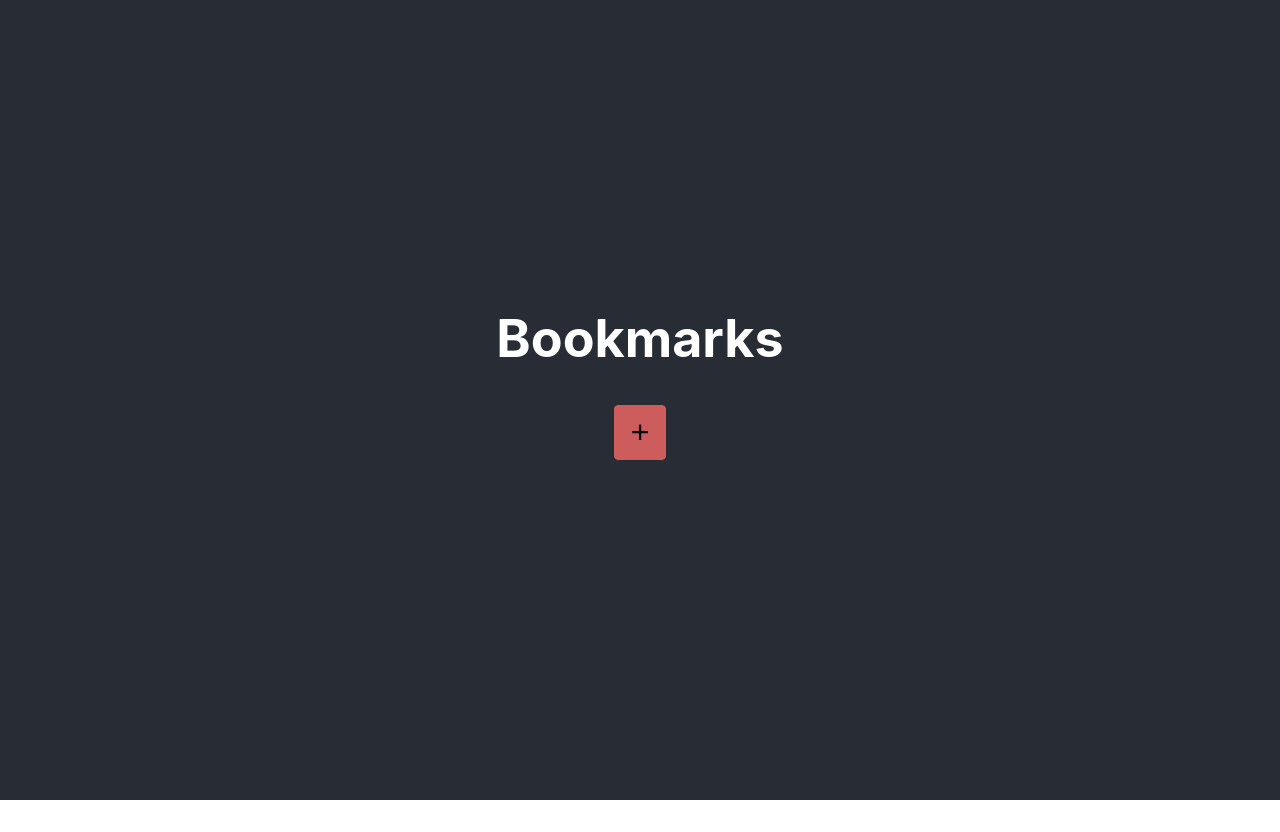
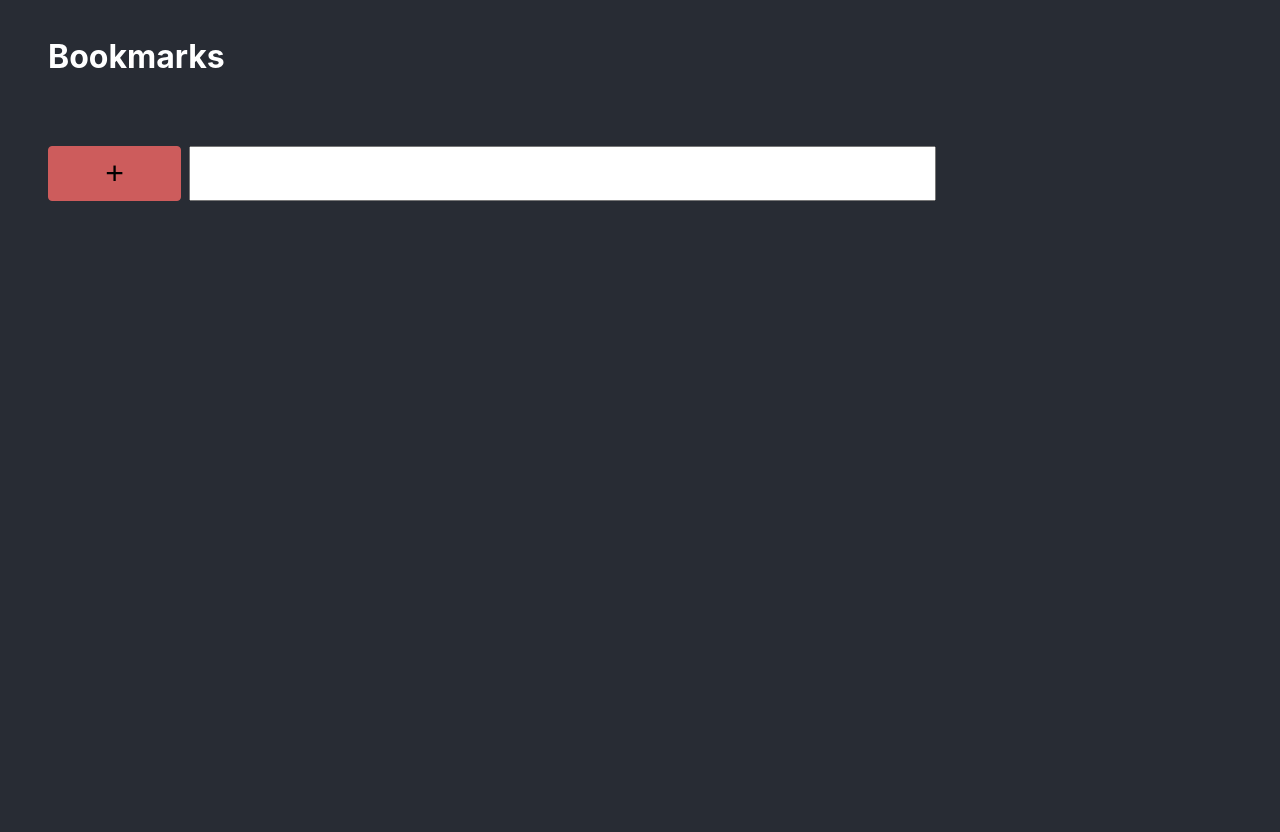
Before and after one commit to tjamesmac/bookmark, a React (Create React App) app: page / in a window 1280 px wide. Before the commit the page ends 800 px from the top, so only its background shows below. Built offline with nearby package versions, Linux system fonts and the light colour scheme.

Commit message:
improv: styles & fix delete

```diff
--- a/src/app/App.style.tsx
+++ b/src/app/App.style.tsx
@@ -2,27 +2,33 @@ import styled from "styled-components";
 
 export const Wrapper = styled.div`
   text-align: center;
+  display: flex;
+  flex-direction: column;
+  justify-content: flex-start;
+  align-items: flex-start;
+  padding: 1rem 3rem;
+  background-color: #282c34;
+  min-height: 100vh;
+  color: white;
+`;
+
+export const AddGroup = styled.div`
+  display: flex;
+  flex-direction: row;
+  gap: 0.5rem;
 `;
 
 export const Container = styled.div`
   display: flex;
   flex-direction: column;
   gap: 1rem;
+  width: 75%;
 `;
 
 export const Input = styled.input`
-  padding: 1rem;
-`;
-
-export const Header = styled.header`
-  background-color: #282c34;
-  min-height: 100vh;
-  display: flex;
-  flex-direction: column;
-  align-items: center;
-  justify-content: center;
-  font-size: calc(10px + 2vmin);
-  color: white;
+  padding: 0rem 1rem;
+  flex: 1 1 50%;
+  font-size: 2rem;
 `;
 
 enum sizes {
@@ -42,6 +48,7 @@ const buttonSizes: size = {
 // come back to this later
 export const Button = styled.button<any>`
   font-size: 2rem;
+  flex: 0 1 15%;
   padding: 0.5rem 1rem;
   /* font-size: ${({ size }: size) => (size ? buttonSizes[size] : "2rem")};
   padding: ${({ size }: size) => (size ? buttonSizes[size] : "0.5rem 1rem")}; */
@@ -53,4 +60,5 @@ export const Button = styled.button<any>`
 
 export const List = styled.ul`
   list-style: none;
+  padding: 0;
 `;
--- a/src/app/App.tsx
+++ b/src/app/App.tsx
@@ -1,7 +1,7 @@
 import { useState, useReducer } from "react";
 import { Bookmark } from "../components/bookmark";
 import bookmarkReducer, { AddAction, DeleteAction } from "./reducer";
-import { Wrapper, Container, Header, Button, List, Input } from "./App.style";
+import { Wrapper, AddGroup, Container, Button, List, Input } from "./App.style";
 
 interface AddboomarkProps {
   handleClick: () => void;
@@ -46,7 +46,6 @@ function deleteFromStorage(label: string): void {
 
 function BookmarkApp() {
   const [state, dispatch] = useReducer(bookmarkReducer, initialState());
-  const [add, canAdd] = useState<true | false>(false);
   const [label, setLabel] = useState<string>("");
 
   function handleClick() {
@@ -57,26 +56,23 @@ function BookmarkApp() {
     }
   }
 
-  function handleDelete() {
-    deleteFromStorage(label);
-    dispatch(DeleteAction(label));
+  function handleDelete(value: string) {
+    deleteFromStorage(value);
+    dispatch(DeleteAction(value));
   }
 
   return (
     <>
       <Container>
-        <Button onClick={() => canAdd((prev) => !prev)}>{"+"}</Button>
-        {add && (
-          <>
-            <Input onChange={({ target: { value } }) => setLabel(value)} />
-            <Addbookmark handleClick={handleClick} />
-          </>
-        )}
         <List>
           {state.map(({ label }: Bookmarks) => (
             <Bookmark key={label} label={label} onDelete={handleDelete} />
           ))}
         </List>
+        <AddGroup>
+          <Addbookmark handleClick={handleClick} />
+          <Input onChange={({ target: { value } }) => setLabel(value)} />
+        </AddGroup>
       </Container>
     </>
   );
@@ -84,11 +80,9 @@ function BookmarkApp() {
 
 function App() {
   return (
-    <Wrapper className="App">
-      <Header className="App-header">
-        <h1>Bookmarks</h1>
-        <BookmarkApp />
-      </Header>
+    <Wrapper>
+      <h1>Bookmarks</h1>
+      <BookmarkApp />
     </Wrapper>
   );
 }
--- a/src/components/bookmark/index.style.tsx
+++ b/src/components/bookmark/index.style.tsx
@@ -4,14 +4,18 @@ export const ListItem = styled.li`
   list-style: none;
   display: flex;
   flex-direction: row;
+  gap: 0.5rem;
+  padding-bottom: 1rem;
 `;
 
 export const Label = styled.label`
   font-size: 2.5rem;
-  padding-right: 0.5rem;
   flex: 0 1 20%;
+  white-space: nowrap;
 `;
 
 export const Input = styled.input`
   flex: 1 0 50%;
+  font-size: 2rem;
+  padding: 0 1rem;
 `;
--- a/src/components/bookmark/index.tsx
+++ b/src/components/bookmark/index.tsx
@@ -4,7 +4,7 @@ import { Button } from "../../app/App.style";
 
 interface BookmarkProps {
   label: string;
-  onDelete: () => void;
+  onDelete: (x: string) => void;
 }
 
 function BookmarkInput() {
@@ -18,11 +18,11 @@ export function Bookmark({ label, onDelete }: BookmarkProps) {
   return (
     <>
       <ListItem>
-        <Label className="bookmark">{label}</Label>
-        <BookmarkInput />
-        <Button className="btn-small" onClick={onDelete}>
+        <Button className="btn-small" onClick={() => onDelete(label)}>
           X
         </Button>
+        <BookmarkInput />
+        <Label className="bookmark">{label}</Label>
       </ListItem>
     </>
   );
```
